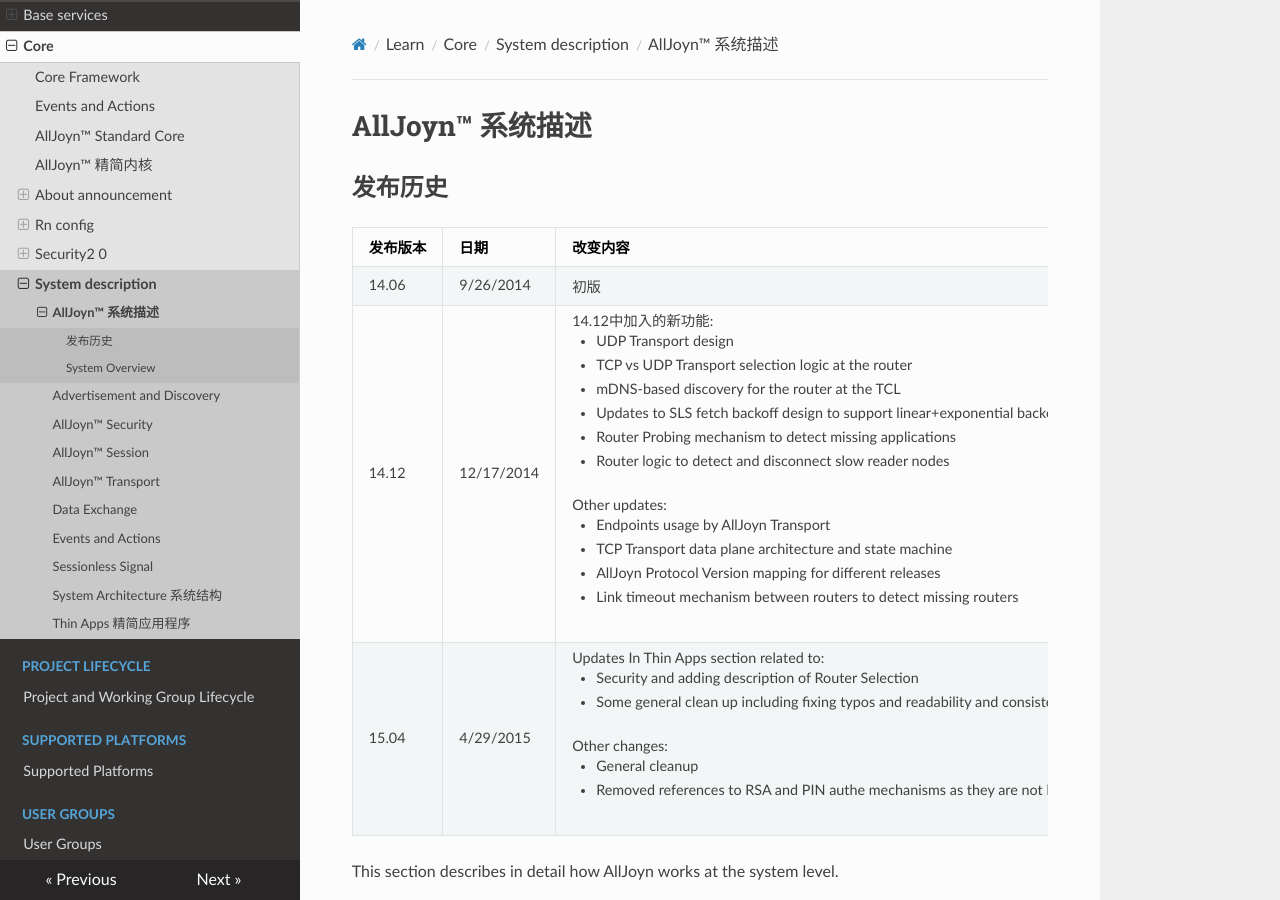
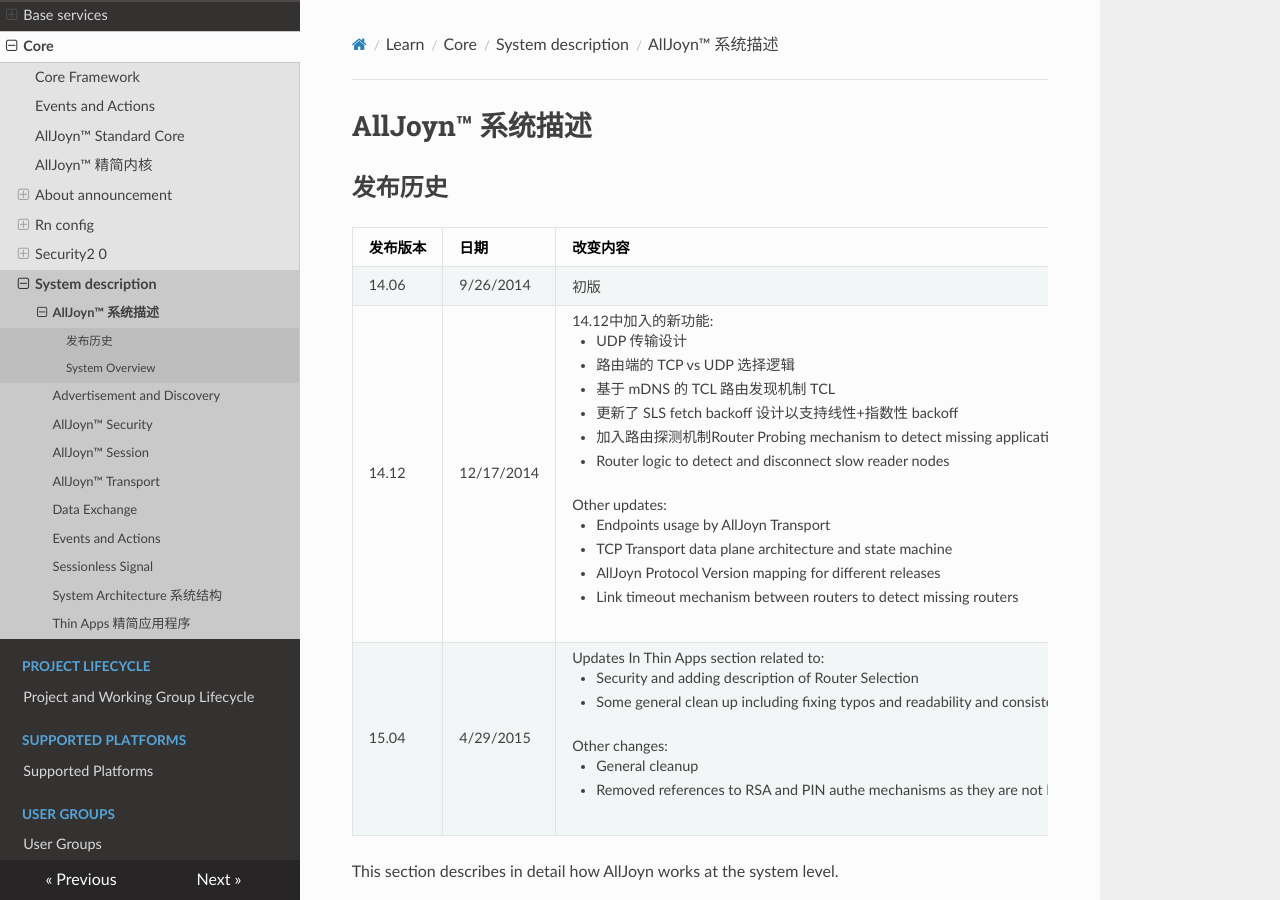
Before and after one commit to smart-conn/alljoyn-zh, an MkDocs documentation site: the page built from docs/learn/core/system-description/index.md, in a window 1280 px wide and 900 px high. Built offline with MkDocs 1.6.1, drawn with Linux system fonts in a browser that asks for light colours; nearby versions of some CDN libraries.

Commit message:
Update index.md

```diff
--- a/docs/learn/core/system-description/index.md
+++ b/docs/learn/core/system-description/index.md
@@ -5,7 +5,7 @@
 | 发布版本 | 日期 | 改变内容 |
 |---|---|---|
 | 14.06 | 9/26/2014 | 初版 |
-| 14.12 | 12/17/2014 | <p>14.12中加入的新功能:</p><ul><li>UDP Transport design</li><li>TCP vs UDP Transport selection logic at the router</li><li>mDNS-based discovery for the router at the TCL</li><li>Updates to SLS fetch backoff design to support linear+exponential backoff</li><li>Router Probing mechanism to detect missing applications</li><li>Router logic to detect and disconnect slow reader nodes</li></ul><p>Other updates:</p><ul><li>Endpoints usage by AllJoyn Transport</li><li>TCP Transport data plane architecture and state machine</li><li>AllJoyn Protocol Version mapping for different releases</li><li>Link timeout mechanism between routers to detect missing routers</li></ul>|
+| 14.12 | 12/17/2014 | <p>14.12中加入的新功能:</p><ul><li>UDP 传输设计</li><li>路由端的 TCP vs UDP 选择逻辑</li><li>基于 mDNS 的 TCL 路由发现机制 TCL</li><li>更新了 SLS fetch backoff 设计以支持线性+指数性 backoff</li><li>加入路由探测机制Router Probing mechanism to detect missing applications</li><li>Router logic to detect and disconnect slow reader nodes</li></ul><p>Other updates:</p><ul><li>Endpoints usage by AllJoyn Transport</li><li>TCP Transport data plane architecture and state machine</li><li>AllJoyn Protocol Version mapping for different releases</li><li>Link timeout mechanism between routers to detect missing routers</li></ul>|
 | 15.04 | 4/29/2015 | <p>Updates In Thin Apps section related to:</p><ul><li>Security and adding description of Router Selection</li><li>Some general clean up including fixing typos and readability and consistency changes</li></ul><p>Other changes:</p><ul><li>General cleanup</li><li>Removed references to RSA and PIN authe mechanisms as they are not longer supported</li>|
 
 This section describes in detail how AllJoyn works at the system level.
```
